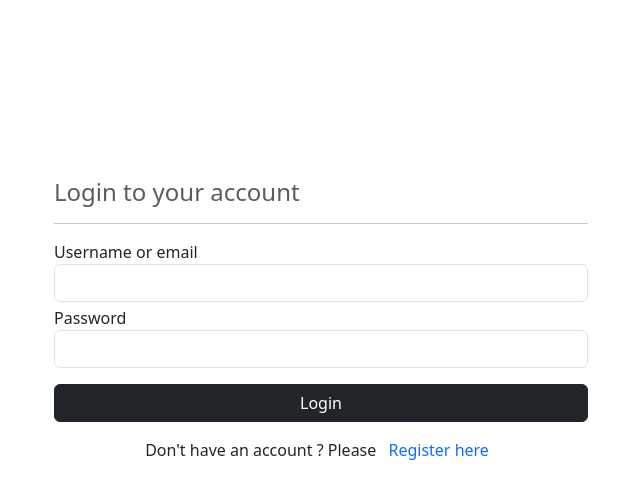
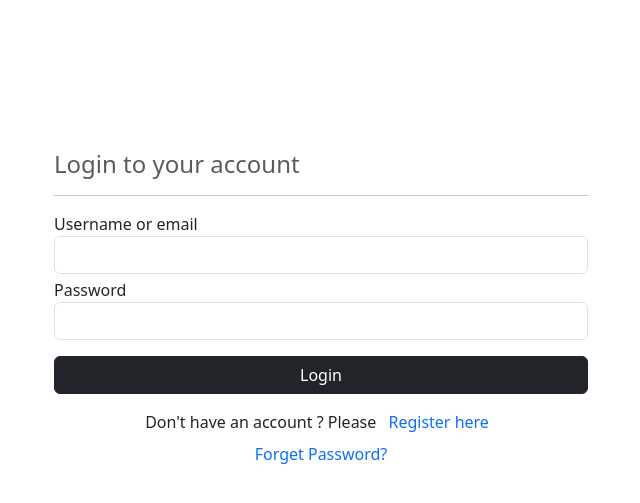
Before and after one commit to ar-alamin/Authentication, a Django app: page /login/ in a window 1280 px wide. Shown: the top 503 px of the page, without its empty margins (307-947 px from the left). Run offline with Django 5.2, Linux system fonts and the light colour scheme.

Commit message:
design forget password

```diff
--- a/app/account/urls.py
+++ b/app/account/urls.py
@@ -1,4 +1,10 @@
 from django.urls import path
+from django.contrib.auth.views import (
+    PasswordResetView,
+    PasswordResetDoneView,
+    PasswordResetConfirmView,
+    PasswordResetCompleteView
+)
 
 from .views import (
     Home,
@@ -14,4 +20,8 @@ urlpatterns = [
     path('logout/', Logout.as_view(), name='logout'),
     path('registration/', Registration.as_view(), name='registration'),
     path('change_password/', ChangePassword.as_view(), name='change_password'),
+    path('password_reset/', PasswordResetView.as_view(), name='password_reset'),
+    path('password_reset/done/', PasswordResetDoneView.as_view(), name='password_reset_done'),
+    path('reset/<uidb64>/<token>/', PasswordResetConfirmView.as_view(), name='password_reset_confirm'),
+    path('reset/done/', PasswordResetCompleteView.as_view(), name='password_reset_complete'),
 ]
--- a/app/templates/accounts/login.html
+++ b/app/templates/accounts/login.html
@@ -34,9 +34,13 @@
                 <button type="submit" class="btn btn-dark">Login</button>
             </div>
 
-            <div class="my-3 mb-2 d-flex align-items-center justify-content-center">
+            <div class="my-3 mb-2 d-flex flex-column align-items-center justify-content-center">
                 <p class="m-0">
                     Don't have an account ? Please <a href="{% url "registration" %}" class="text-decoration-none px-2">Register here</a>
+                </p>
+
+                <p class="py-2">
+                    <a href="{% url "password_reset" %}" class="text-decoration-none px-2">Forget Password?</a>
                 </p>
             </div>
         </form>
```
Also changed, not shown: app/app/settings.py (+7 -0 lines).
